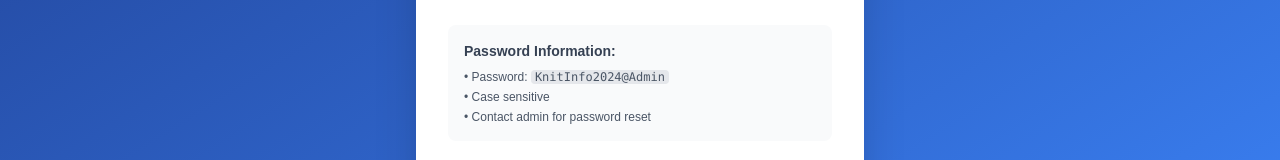
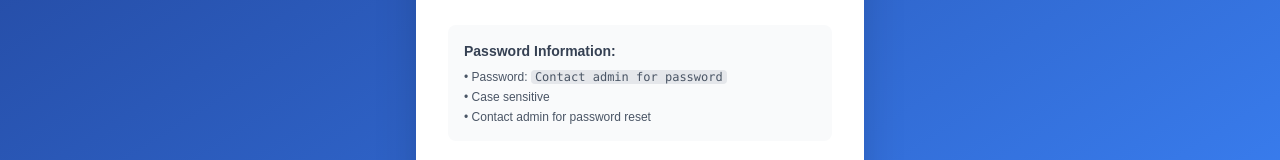
Before and after one commit to Tcgtech06/Codes, a Next.js app: page /admin in a window 1280 px wide. Shown: the part 556-716 px from the top of the page. Built offline with nearby package versions, Linux system fonts and the light colour scheme; no server answers.

Commit message:
Remove ALL remaining secrets from documentation files

```diff
--- a/src/app/admin/page.tsx
+++ b/src/app/admin/page.tsx
@@ -96,7 +96,7 @@ function AdminLogin() {
         <div className="mt-8 p-4 bg-gray-50 rounded-lg">
           <h3 className="text-sm font-semibold text-gray-700 mb-2">Password Information:</h3>
           <div className="text-xs text-gray-600 space-y-1">
-            <p>• Password: <code className="bg-gray-200 px-1 rounded">KnitInfo2024@Admin</code></p>
+            <p>• Password: <code className="bg-gray-200 px-1 rounded">Contact admin for password</code></p>
             <p>• Case sensitive</p>
             <p>• Contact admin for password reset</p>
           </div>
```
Also changed, not shown: 2 other files (tests, documents, lock files or other folders).
